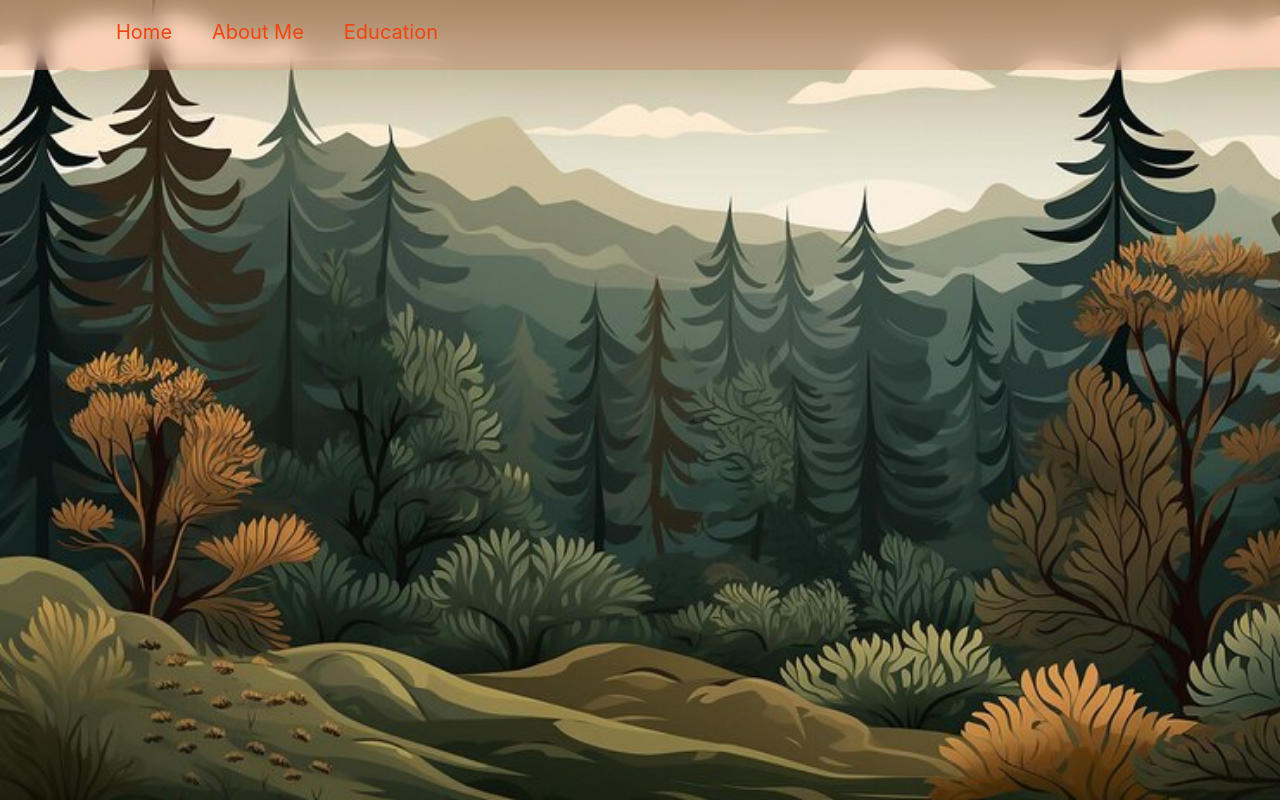
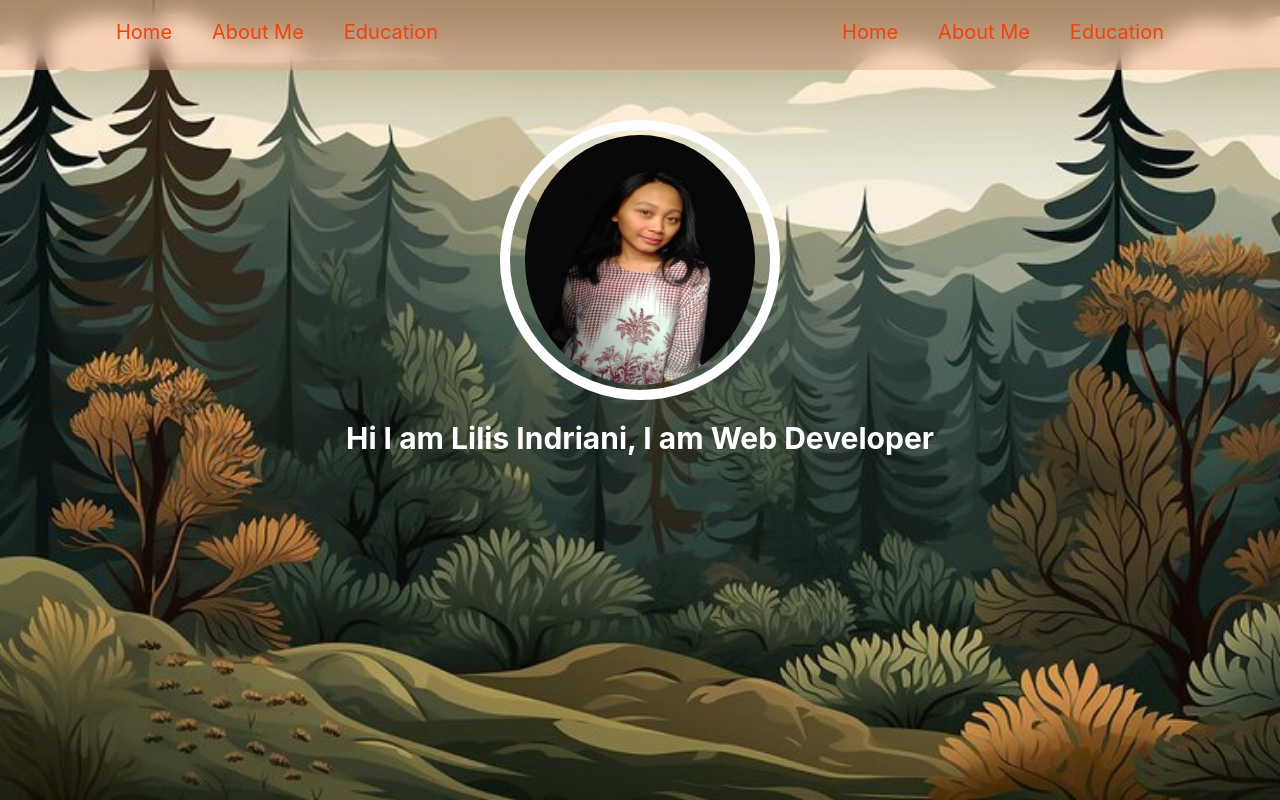
Before and after one commit to lilisindrianidev/cv, a React (Create React App) app: page / in a window 1280 px wide. Built offline with nearby package versions, Linux system fonts and the light colour scheme.

Commit message:
first page

```diff
--- a/package.json
+++ b/package.json
@@ -1,4 +1,5 @@
 {
+  "homepage": "https://lilisindrianidev.github.io/cv",
   "name": "new-cv",
   "version": "0.1.0",
   "private": true,
@@ -6,6 +7,7 @@
     "@testing-library/jest-dom": "^5.17.0",
     "@testing-library/react": "^13.4.0",
     "@testing-library/user-event": "^13.5.0",
+    "gh-pages": "^6.1.1",
     "react": "^18.3.1",
     "react-dom": "^18.3.1",
     "react-router-dom": "^6.23.1",
@@ -17,7 +19,9 @@
     "start": "react-scripts start",
     "build": "react-scripts build",
     "test": "react-scripts test",
-    "eject": "react-scripts eject"
+    "eject": "react-scripts eject",
+    "predeploy": "npm run build",
+    "deploy": "gh-pages -d build"
   },
   "eslintConfig": {
     "extends": [
--- a/src/assets/scss/home.scss
+++ b/src/assets/scss/home.scss
@@ -21,8 +21,8 @@
         margin: auto;
         display: flex;
         flex-wrap: wrap;
-        // justify-content: space-between;
-        width:85%;
+        justify-content: space-between;
+        width: 85%;
 
         .write1_menu1 {
           align-items: center;
@@ -38,6 +38,49 @@
           }
         }
 
+        .write2_menu1 {
+          align-items: center;
+          display: flex;
+          flex-wrap: wrap;
+          font-size: 20px;
+
+          .writeM2 {
+            padding: 20px;
+            align-items: center;
+            color: rgb(241, 67, 14);
+
+          }
+        }
+      }
+    }
+
+    .cover_me {
+      width: 80%;
+      margin: auto;
+      margin-top: 50px;
+      .image_me {
+        align-items: center;
+        margin: auto;
+        display: flex;
+        flex-wrap: wrap;
+        justify-content: space-between;
+        width: 260px;
+        height: 260px;
+        // background-color: rgb(97, 92, 50);
+        border-radius: 50% 50% 50% 50%;
+        border: solid rgb(255, 255, 255) 10px;
+        .image_me_url {
+          margin: auto;
+          border-radius: 50%;
+          width: 230px;
+          max-height: 250px;
+
+        }
+      }
+      .write_me1{
+        text-align: center;
+        font-size: 30px;
+        color: white;
       }
     }
   }
--- a/src/screens/home.js
+++ b/src/screens/home.js
@@ -1,5 +1,9 @@
 import React from 'react';
 import './../assets/scss/allPage.scss'
+import { Link } from 'react-router-dom';
+import Lilis from '../assets/images/lilis.png'
+
+
 const { Component } = require("react");
 
 class Home extends Component{
@@ -20,8 +24,19 @@ class Home extends Component{
                 <div className='writeM1'> About Me</div>
                 <div className='writeM1'> Education</div>
               </div>
+              <div className='write2_menu1'>
+                <div className='writeM2'> Home</div>
+                <div className='writeM2'> About Me</div>
+                <div className='writeM2'> Education</div>
+              </div>
 
             </div>
+          </div>
+          <div className='cover_me'>
+            <div className='image_me'>
+              <img src={Lilis} className='image_me_url'/>
+            </div>
+            <h1 className='write_me1'> Hi I am Lilis Indriani, I am Web Developer</h1>
           </div>
         </div>
 
```
Also changed, not shown: src/assets/images/lilis.png (added), 1 other file (tests, documents, lock files or other folders).
